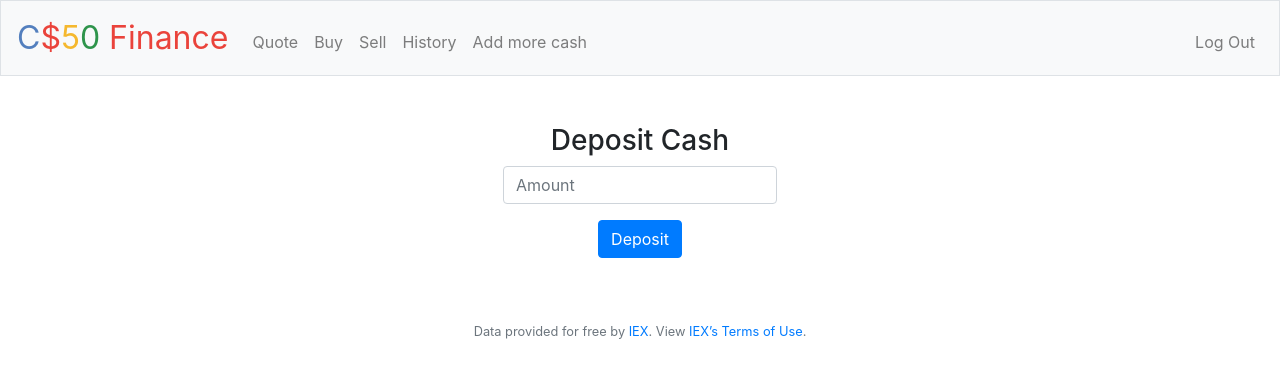
After one commit to Devalo/cs50-finance, a Flask app: page /deposit in a window 1280 px wide. The commit adds this page. Shown: the top 378 px of the page. Run offline with Flask 2, Linux system fonts and the light colour scheme; a user stored in the database is signed in; some libraries are stand-ins or nearby versions.

Commit message:
can add cash to user

```diff
--- a/application.py
+++ b/application.py
@@ -109,6 +109,28 @@ def buy():
     # When requested via GET, should display form to buy a stock
     # When form is submitted via POST, purchase the stock so long
     # as the user can afford it.
+
+@app.route("/deposit", methods=["GET", "POST"])
+@login_required
+def deposit():
+    if request.method == "POST":
+
+        deposit_amount = request.form.get("amount")
+        current = db.execute("SELECT cash FROM users WHERE id = :user_id", user_id=session["user_id"])
+
+
+        print(current)
+
+        if int(deposit_amount) <= 0:
+            return apology("You need to enter a positive number")
+
+        db.execute("UPDATE users SET cash = :new_val WHERE id = :user_id", new_val = current[0]["cash"]+int(deposit_amount), user_id=session["user_id"])
+
+        return redirect("/")
+    else:
+        return render_template("deposit.html")
+
+
 
 
 @app.route("/history")
--- /dev/null
+++ b/templates/deposit.html
@@ -0,0 +1,20 @@
+{% extends "layout.html" %}
+
+{% block title %}
+    Deposit cash
+{% endblock %}
+
+{% block main %}
+    <h3>Deposit Cash</h3>
+    <form action="/deposit" method="post">
+        <div class="form-group">
+            <input type="number" name="amount" placeholder="Amount" class="form-control">
+
+        </div>
+        <div class="form-group">
+            <button type="submit" class="btn btn-primary">Deposit</button>
+        </div>
+
+    </form>
+
+{% endblock %}
--- a/templates/history.html
+++ b/templates/history.html
@@ -21,7 +21,7 @@
             <tr>
                 <td>{{share.symbol}}</td>
                 <td>{{share.amount}}</td>
-                <td>{{share.price}}</td>
+                <td>${{share.price|round(2, 'common')}}</td>
                 <td>{{share.date}}</td>
 
             </tr>
--- a/templates/index.html
+++ b/templates/index.html
@@ -44,7 +44,7 @@
                 <td></td>
                 <td></td>
                 <td></td>
-                <td><strong>{{ (cash_left + total)|round(2, "common") }}</strong></td>
+                <td><strong>${{ (cash_left + total)|round(2, "common") }}</strong></td>
             </tr>
         </tbody>
     </table>
--- a/templates/layout.html
+++ b/templates/layout.html
@@ -39,6 +39,8 @@
                         <li class="nav-item"><a class="nav-link" href="/buy">Buy</a></li>
                         <li class="nav-item"><a class="nav-link" href="/sell">Sell</a></li>
                         <li class="nav-item"><a class="nav-link" href="/history">History</a></li>
+                        <li class="nav-item"><a class="nav-link" href="/deposit">Add more cash</a></li>
+
                     </ul>
                     <ul class="navbar-nav ml-auto mt-2">
                         <li class="nav-item"><a class="nav-link" href="/logout">Log Out</a></li>
```
Also changed, not shown: finance.db, 1 other file.
